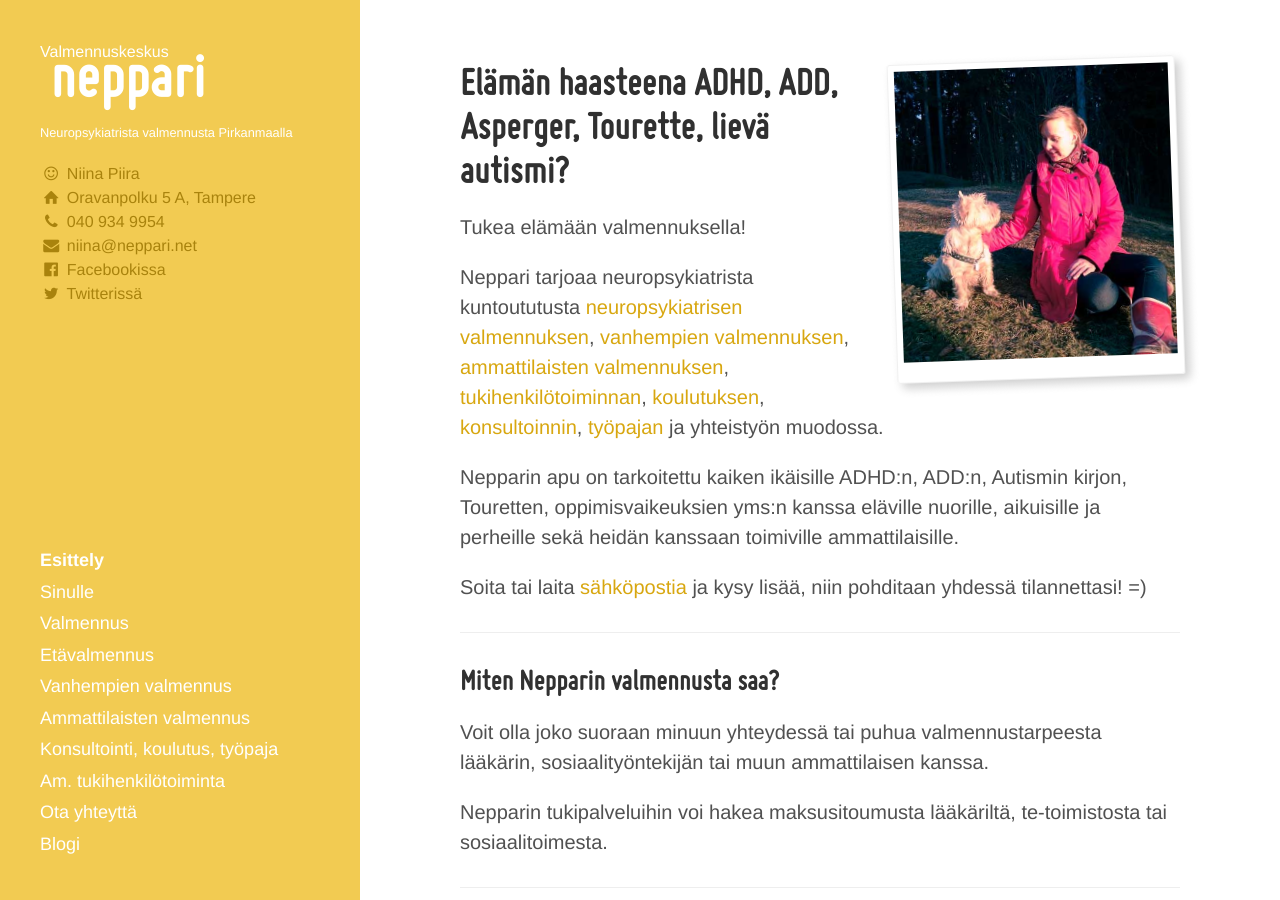
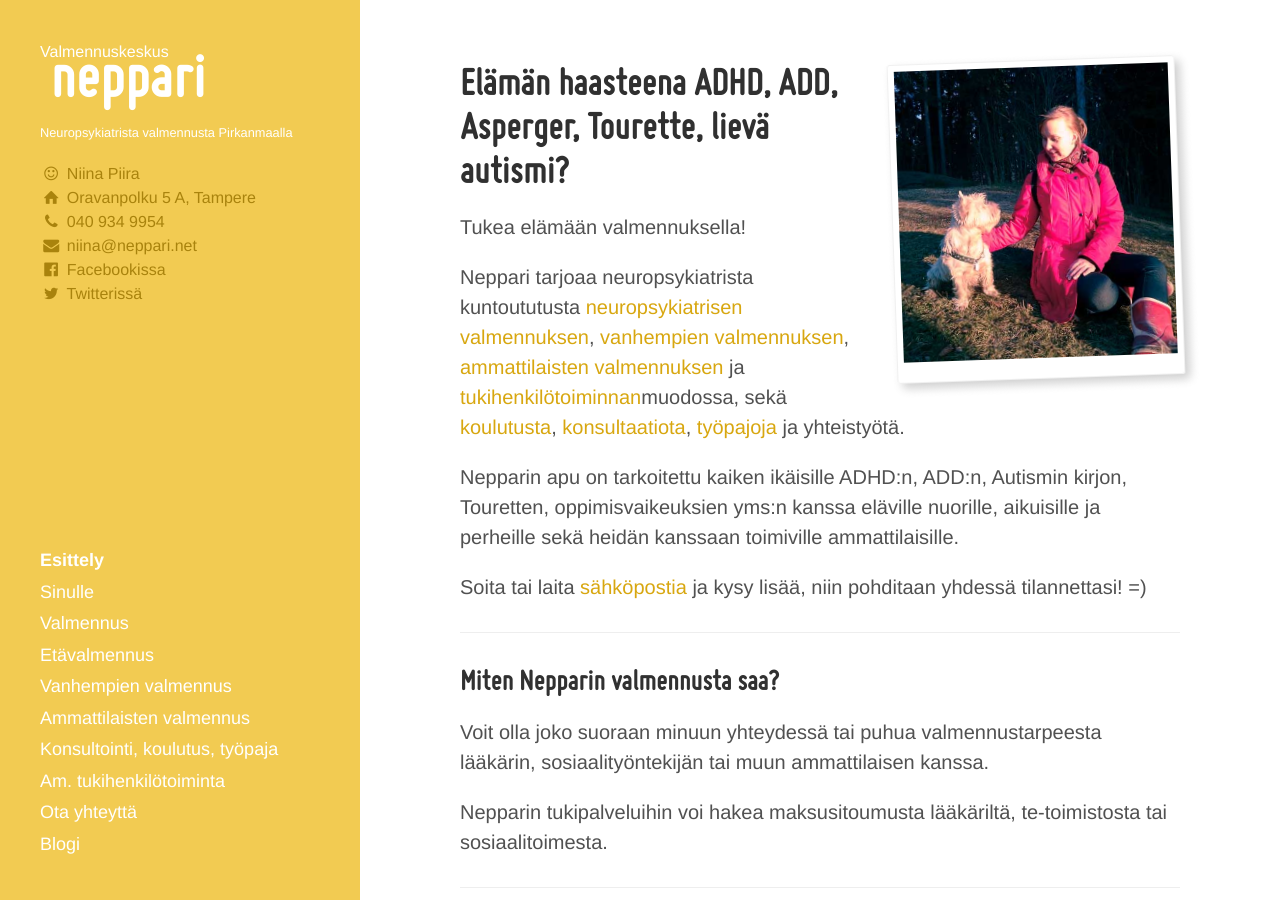
Before and after one commit to niinapiira/neppari.net, a Jekyll site: the page built from index.md, in a window 1280 px wide and 900 px high. Built offline with Jekyll 4.4.1, drawn with Linux system fonts in a browser that asks for light colours.

Commit message:
Updated index.md

```diff
--- a/index.md
+++ b/index.md
@@ -20,7 +20,7 @@
 
 Tukea elämään valmennuksella!
 
-Neppari tarjoaa neuropsykiatrista kuntoututusta [neuropsykiatrisen valmennuksen](/valmennus), [vanhempien valmennuksen](/vanhempien-valmennus/), [ammattilaisten valmennuksen](/ammattilaisten-valmennus/), [tukihenkilötoiminnan](/ammatillinen-tukihenkilotoiminta), [koulutuksen](/konsultointi-koulutus-tyopaja/), [konsultoinnin](/konsultointi-koulutus-tyopaja/), [työpajan](/konsultointi-koulutus-tyopaja/) ja yhteistyön muodossa.
+Neppari tarjoaa neuropsykiatrista kuntoututusta [neuropsykiatrisen valmennuksen](/valmennus), [vanhempien valmennuksen](/vanhempien-valmennus/), [ammattilaisten valmennuksen](/ammattilaisten-valmennus/) ja [tukihenkilötoiminnan](/ammatillinen-tukihenkilotoiminta)muodossa, sekä [koulutusta](/konsultointi-koulutus-tyopaja/), [konsultaatiota](/konsultointi-koulutus-tyopaja/), [työpajoja](/konsultointi-koulutus-tyopaja/) ja yhteistyötä.
 
 Nepparin apu on tarkoitettu kaiken ikäisille ADHD:n, ADD:n, Autismin kirjon, Touretten, oppimisvaikeuksien yms:n kanssa eläville nuorille, aikuisille ja perheille sekä heidän kanssaan toimiville ammattilaisille.
 
```
